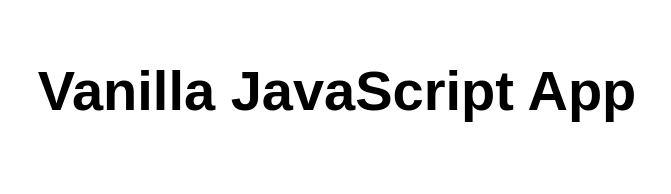
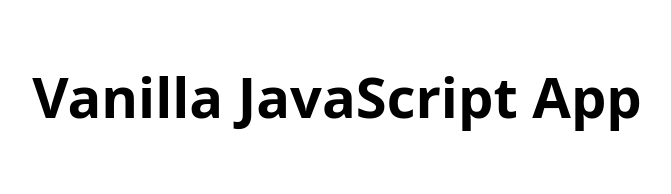
Before and after one commit to serdarkurtdev/tamcawebsite, a website: page src/index.html in a window 1280 px wide. Shown: the whole page, without its empty margins (303-974 px from the left). Drawn offline with Linux system fonts and the light colour scheme.

Commit message:
modified some code

```diff
--- a/src/index.html
+++ b/src/index.html
@@ -5,7 +5,7 @@
   <meta charset="UTF-8">
   <meta name="viewport" content="width=device-width, initial-scale=1.0">
   <link rel="stylesheet" href="styles.css">
-  <title>Vanilla JavaScript App</title>
+  <title>TAMCA</title>
 </head>
 
 <body>
--- a/src/styles.css
+++ b/src/styles.css
@@ -1,5 +1,5 @@
 * {
-  font-family: Arial, Helvetica, sans-serif;
+  font-family: system-ui, Helvetica, sans-serif;
 }
 
 html, body {
```
